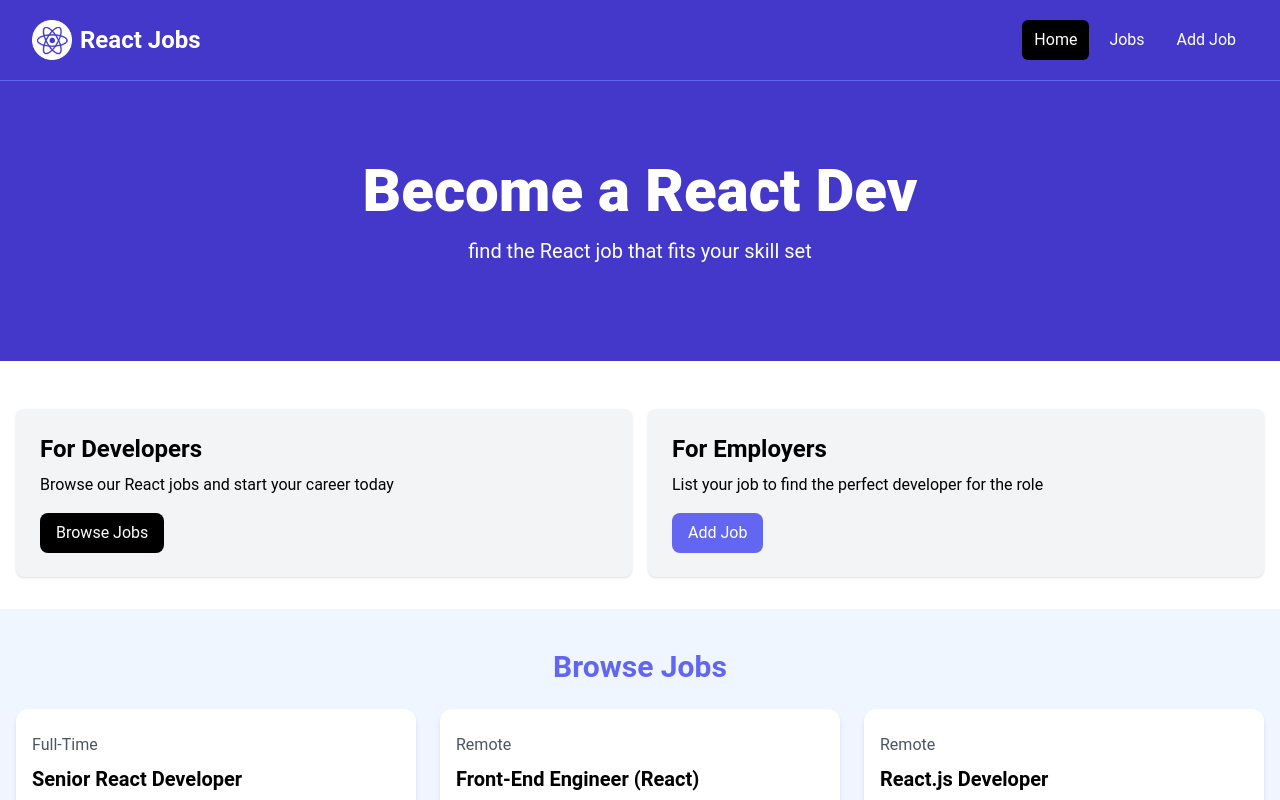
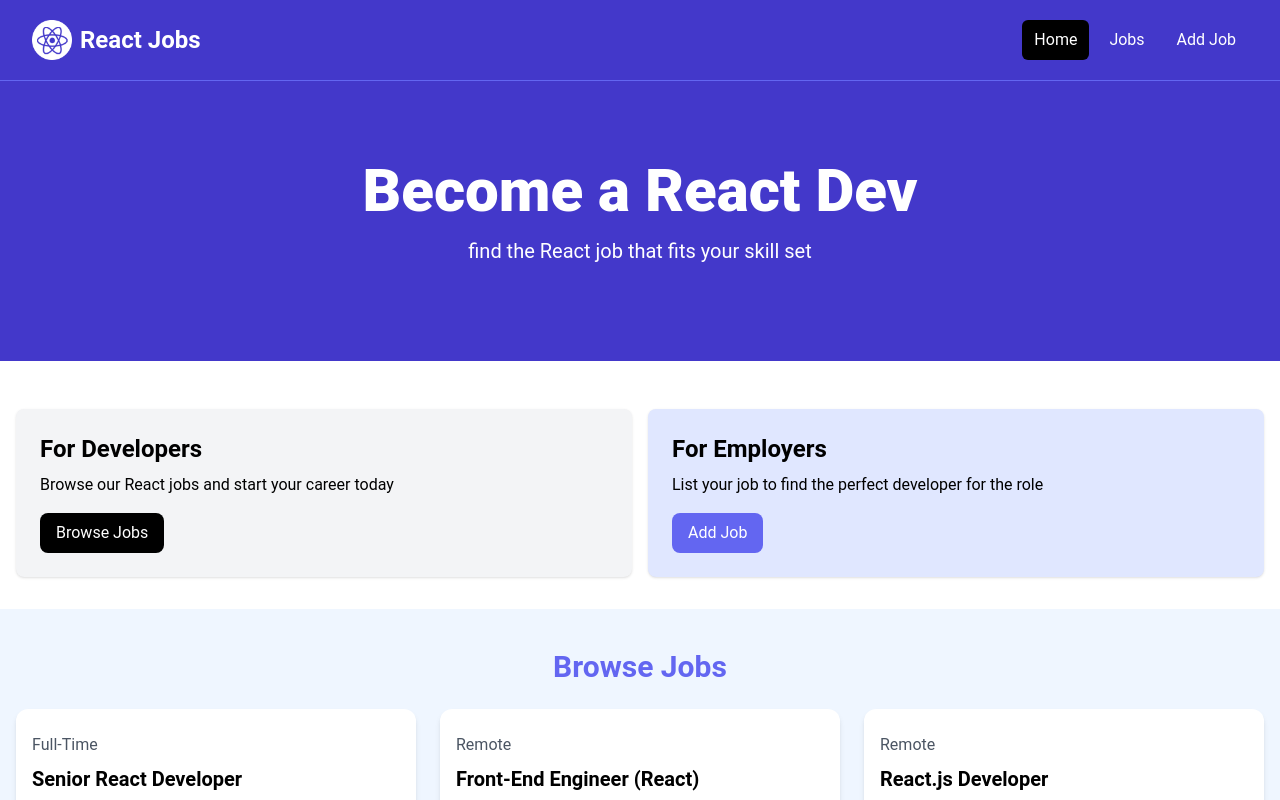
Before and after one commit to princeiik/react-jobs, a React (Vite) app: page / in a window 1280 px wide. Shown: the top 800 px of the page. Built offline with nearby package versions, Linux system fonts and the light colour scheme.

Commit message:
create prop to change individual card component colors

```diff
--- a/src/components/Card.jsx
+++ b/src/components/Card.jsx
@@ -1,8 +1,8 @@
 import React from 'react'
 
-function Card({ children }) {
+function Card({ children, bg='bg-gray-100'}) {
   return (
-    <div className='bg-gray-100 p-6 rounded-lg shadow md'>
+    <div className={`${bg} p-6 rounded-lg shadow md`}>
         {children}
     </div>
   )
--- a/src/components/HomeCards.jsx
+++ b/src/components/HomeCards.jsx
@@ -1,12 +1,12 @@
 import React from 'react'
-import Cards from './Card'
+import Card from './Card'
 
 function HomeCards() {
   return (
     <section className="py-4">
       <div className="container-xl lg:container m-auto">
         <div className="grid grid-cols-1 md:grid-cols-2 gap-4 p-4 rounded-lg">
-          <Cards>
+          <Card>
           <h2 className="text-2xl font-bold">For Developers</h2>
             <p className="mt-2 mb-4">
               Browse our React jobs and start your career today
@@ -17,8 +17,8 @@ function HomeCards() {
             >
               Browse Jobs
             </a>
-          </Cards>
-          <Cards>
+          </Card>
+          <Card bg='bg-indigo-100'>
             <h2 className="text-2xl font-bold">For Employers</h2>
             <p className="mt-2 mb-4">
               List your job to find the perfect developer for the role
@@ -29,7 +29,7 @@ function HomeCards() {
             >
               Add Job
             </a>
-          </Cards>
+          </Card>
         </div>
       </div>
     </section>
```
